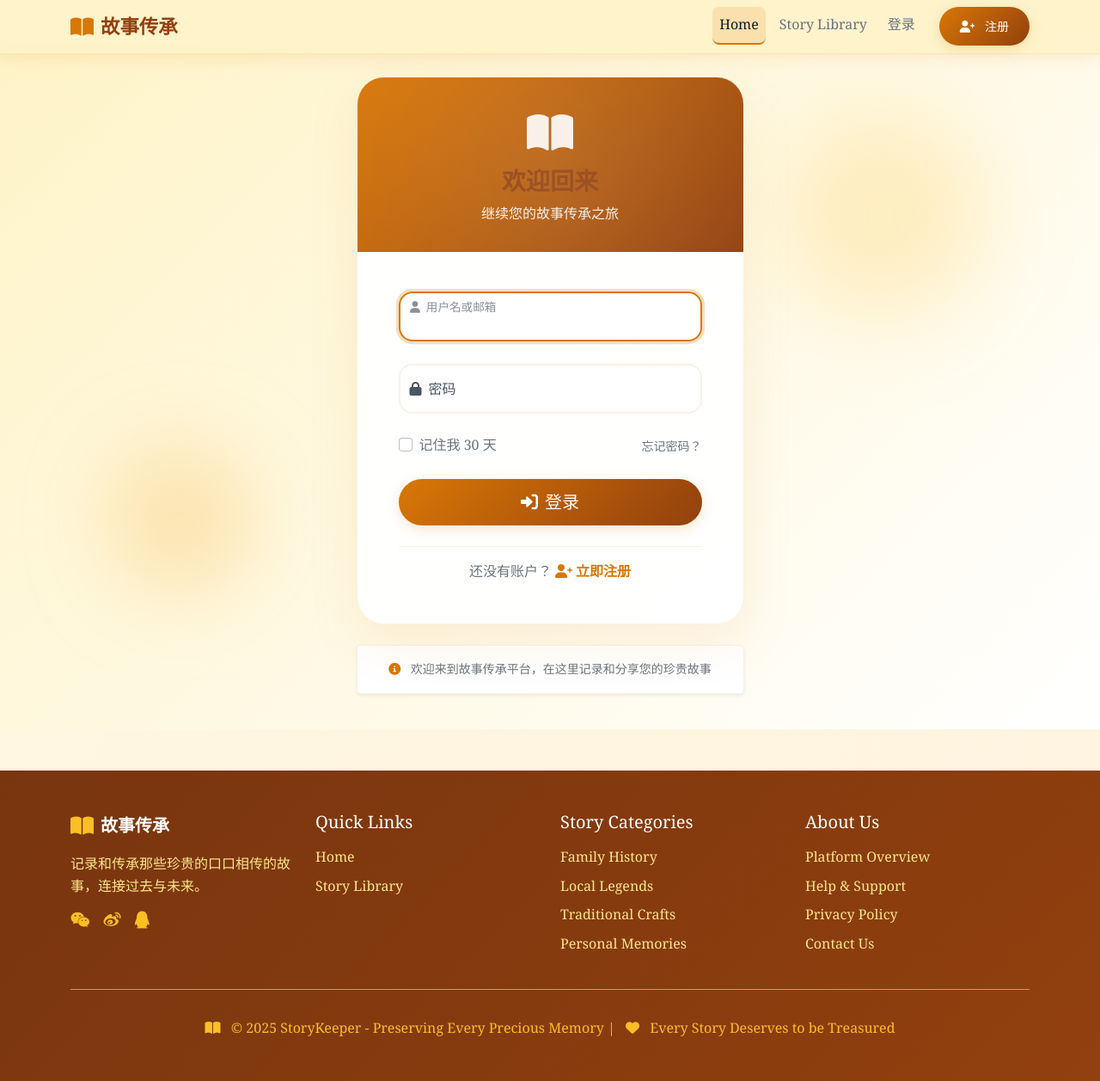
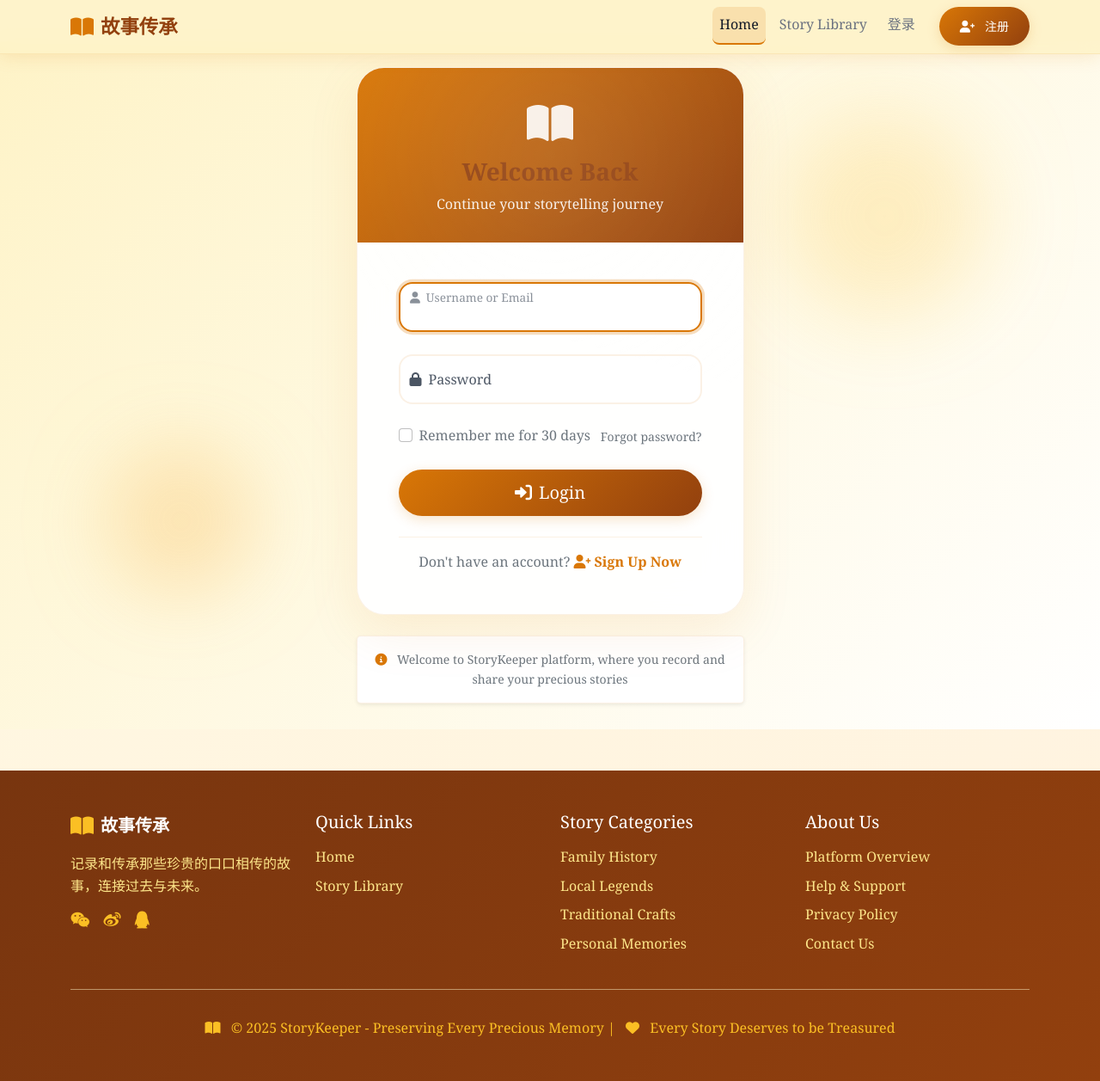
Before and after one commit to liyxianren/ai_story, a Flask app: a page that uses templates/login.html in a window 1280 px wide. Shown: the whole page at 86% size. Run offline with Flask 3, Linux system fonts and the light colour scheme.

Commit message:
Continue English translation - Phase 2: Story Library & Authentication
🌍 CORE USER EXPERIENCE TRANSLATIONS:

📚 STORY LIBRARY (templates/story_library.html):
- Page title: 故事珍藏馆→Story Library
- Hero section: Story Library with gradient text treatment
- Description: Professional English copy about discovering community stories
- Empty states: 'Stories Waiting to be Discovered' with engaging call-to-action
- Category filters: 'No Stories in This Category Yet' with helpful guidance
- Action buttons: 开始记录我的故事→Start Recording My Story

🔐 LOGIN PAGE (templates/login.html):
- Page title: 登录→Login - StoryKeeper
- Welcome text: 欢迎回来→Welcome Back
- Form fields: 用户名或邮箱→Username or Email, 密码→Password
- Actions: 登录→Login, 忘记密码→Forgot password?, 立即注册→Sign Up Now
- Remember me: 记住我 30 天→Remember me for 30 days
- Welcome message: Complete English platform description

📝 REGISTER PAGE (templates/register.html):
- Page title: 注册→Register - StoryKeeper
- Welcome text: 加入故事传承→Join StoryKeeper
- Journey text: 开始您的故事记录之旅→Start your storytelling journey
- Form labels: 用户名→Username, 邮箱地址→Email Address (partial)

🎯 PROGRESS MILESTONE:
- Essential user-facing pages now English-ready
- Consistent 'StoryKeeper' branding throughout
- Professional, welcoming tone maintained
- New user onboarding experience completely English

🚀 IMPACT:
- English speakers can now discover, login, and register seamlessly
- Beautiful story library with engaging empty states
- Professional authentication flow
- Consistent storytelling theme preserved

NEXT: Complete registration page, forgot password, and story management pages

```diff
--- a/templates/login.html
+++ b/templates/login.html
@@ -1,6 +1,6 @@
 {% extends "base.html" %}
 
-{% block title %}登录 - 故事传承{% endblock %}
+{% block title %}Login - StoryKeeper{% endblock %}
 
 {% block extra_css %}
 <style>
@@ -135,25 +135,25 @@
                 <div class="login-card">
                     <div class="login-header">
                         <i class="fa-solid fa-book-open brand-icon"></i>
-                        <h1 class="welcome-text">欢迎回来</h1>
-                        <p class="welcome-subtitle mb-0">继续您的故事传承之旅</p>
+                        <h1 class="welcome-text">Welcome Back</h1>
+                        <p class="welcome-subtitle mb-0">Continue your storytelling journey</p>
                     </div>
 
                     <div class="p-4 p-md-5">
                         <form method="POST" action="{{ url_for('login') }}">
                             <div class="form-floating">
                                 <input type="text" class="form-control" id="username" name="username"
-                                       required placeholder="用户名或邮箱">
+                                       required placeholder="Username or Email">
                                 <label for="username">
-                                    <i class="fa-solid fa-user me-2"></i>用户名或邮箱
+                                    <i class="fa-solid fa-user me-2"></i>Username or Email
                                 </label>
                             </div>
 
                             <div class="form-floating">
                                 <input type="password" class="form-control" id="password" name="password"
-                                       required placeholder="密码">
+                                       required placeholder="Password">
                                 <label for="password">
-                                    <i class="fa-solid fa-lock me-2"></i>密码
+                                    <i class="fa-solid fa-lock me-2"></i>Password
                                 </label>
                             </div>
 
@@ -161,26 +161,26 @@
                                 <div class="form-check">
                                     <input class="form-check-input" type="checkbox" id="remember_me" name="remember_me">
                                     <label class="form-check-label text-muted" for="remember_me">
-                                        记住我 30 天
+                                        Remember me for 30 days
                                     </label>
                                 </div>
-                                <a href="#" class="text-muted text-decoration-none small">
-                                    忘记密码？
+                                <a href="{{ url_for('forgot_password') }}" class="text-muted text-decoration-none small">
+                                    Forgot password?
                                 </a>
                             </div>
 
                             <div class="d-grid mb-4">
                                 <button type="submit" class="btn btn-primary btn-lg">
-                                    <i class="fa-solid fa-sign-in-alt me-2"></i>登录
+                                    <i class="fa-solid fa-sign-in-alt me-2"></i>Login
                                 </button>
                             </div>
                         </form>
 
                         <div class="text-center pt-3" style="border-top: 1px solid rgba(217, 119, 6, 0.1);">
                             <p class="text-muted mb-0">
-                                还没有账户？
+                                Don't have an account?
                                 <a href="{{ url_for('register') }}" class="fw-bold text-decoration-none" style="color: var(--color-primary);">
-                                    <i class="fa-solid fa-user-plus me-1"></i>立即注册
+                                    <i class="fa-solid fa-user-plus me-1"></i>Sign Up Now
                                 </a>
                             </p>
                         </div>
@@ -192,7 +192,7 @@
                     <div class="bg-white rounded-3 p-3 shadow-sm" style="border: 1px solid rgba(217, 119, 6, 0.1);">
                         <p class="text-muted small mb-0">
                             <i class="fa-solid fa-info-circle me-2" style="color: var(--color-primary);"></i>
-                            欢迎来到故事传承平台，在这里记录和分享您的珍贵故事
+                            Welcome to StoryKeeper platform, where you record and share your precious stories
                         </p>
                     </div>
                 </div>
```
Also changed, not shown: templates/register.html (+5 -5 lines), templates/story_library.html (+9 -9 lines).
